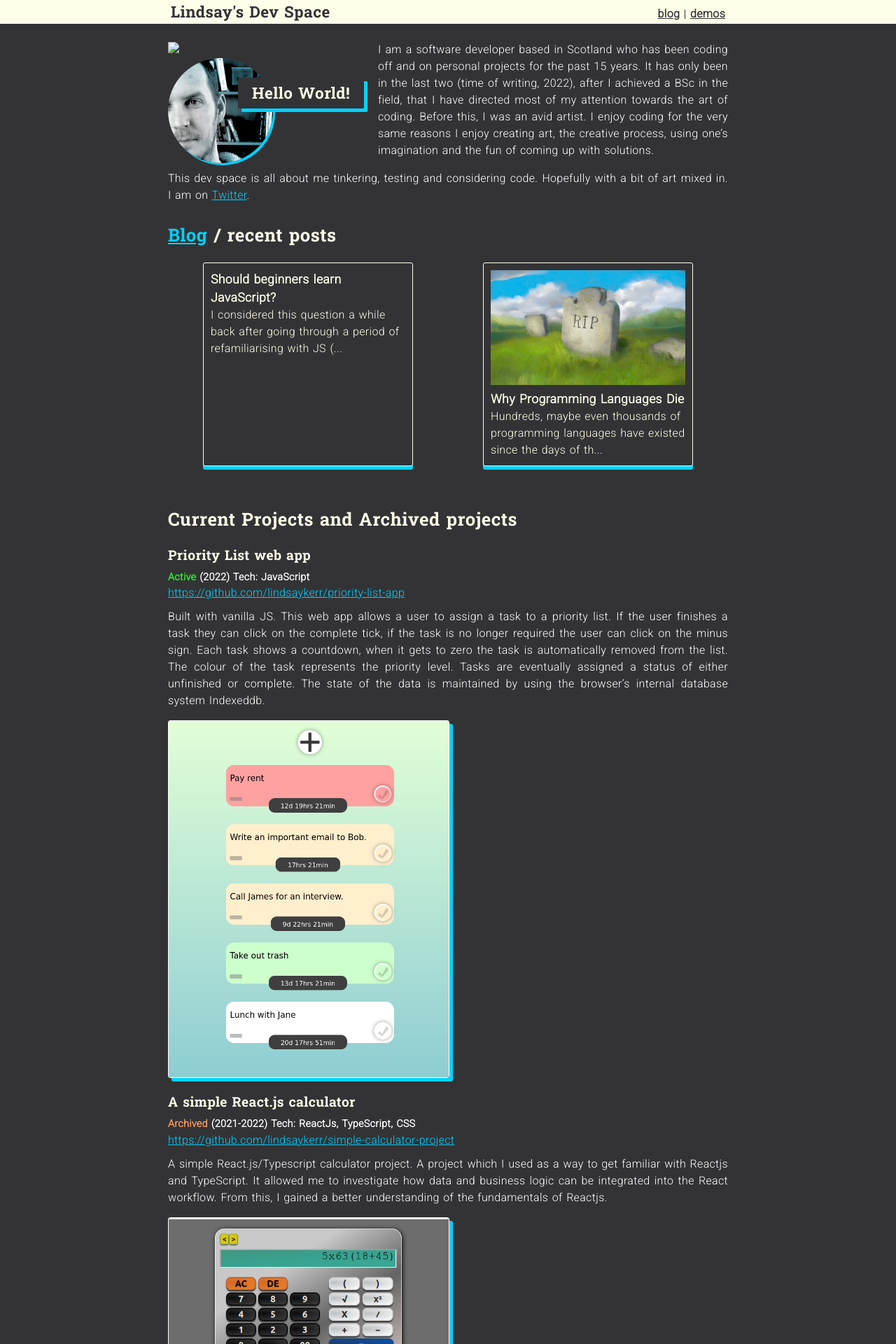
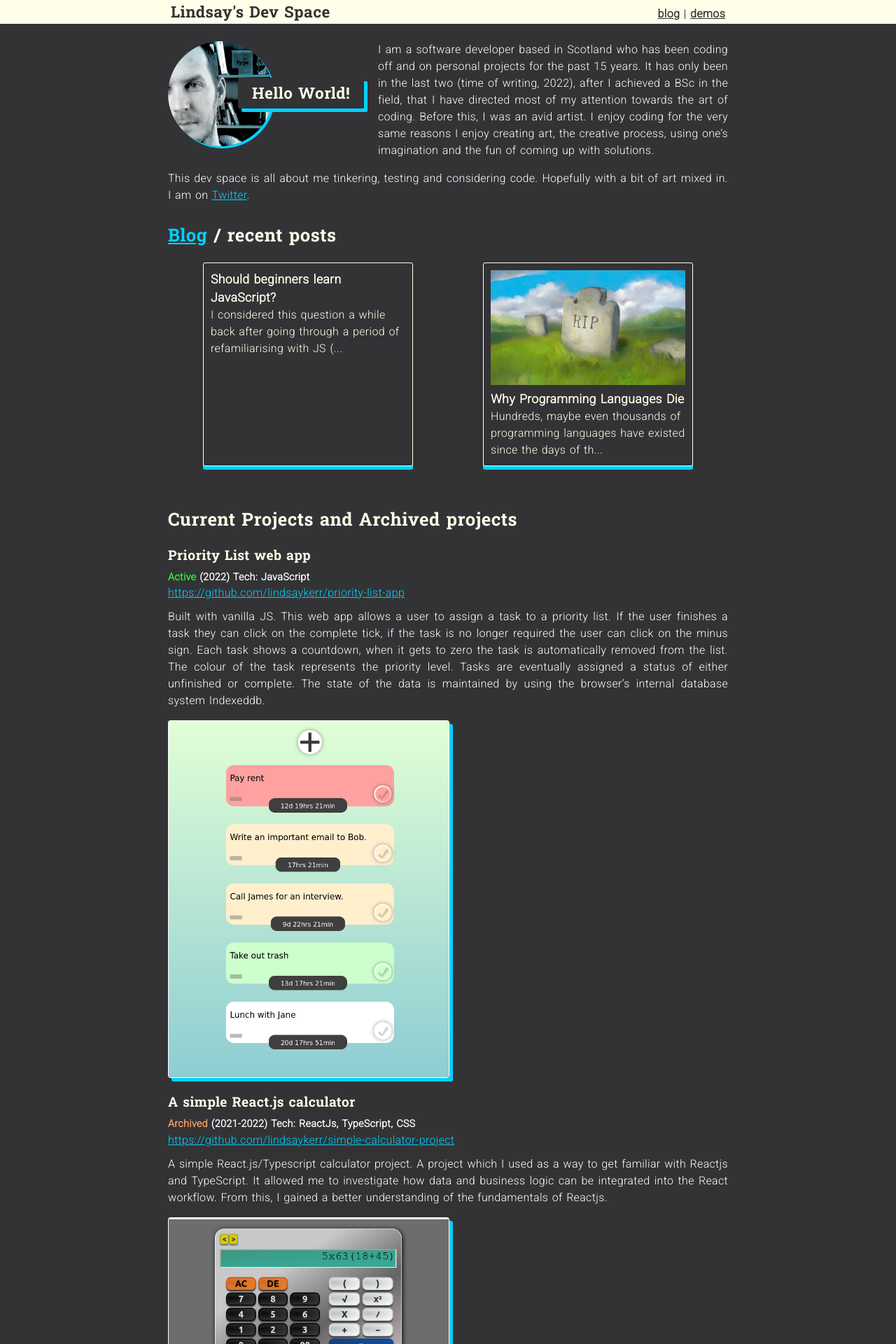
Before and after one commit to lindsaykerr/lindsaykerr.github.io, a Jekyll site: the page built from index.md, in a window 1280 px wide. Shown: the top 1920 px of the page at 70% size. Built offline with Jekyll 4.4.1, drawn with Linux system fonts in a browser that asks for light colours.

Commit message:
Removed img element

```diff
--- a/_layouts/front-page.html
+++ b/_layouts/front-page.html
@@ -11,7 +11,6 @@
         <main class="page">
             <header>
                 <div class="pic-title">
-                    <img class="hidden" src="/">
                     {% include profile-pic.html%}
                     <div class="front-title">{{page.title}}</div>
                 </div>
```
Also changed, not shown: 1 other file.
